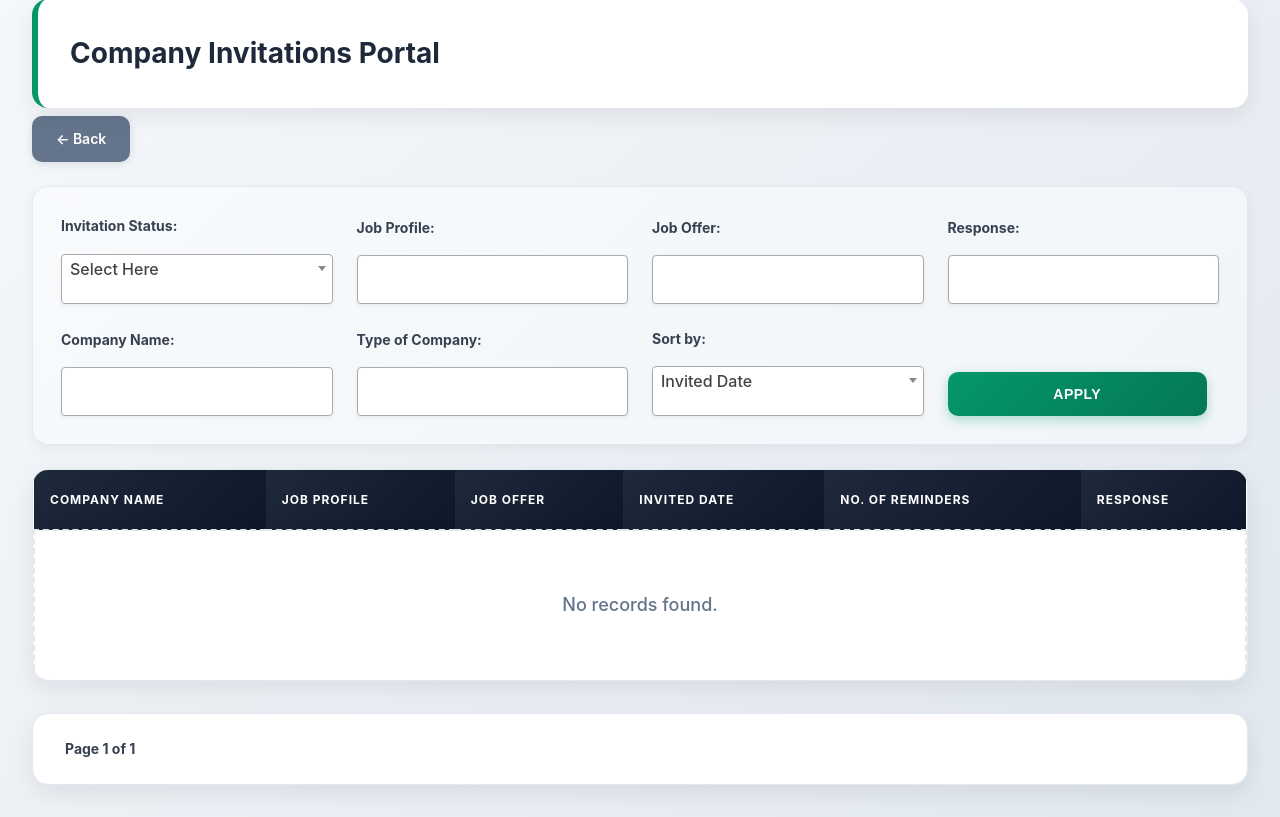
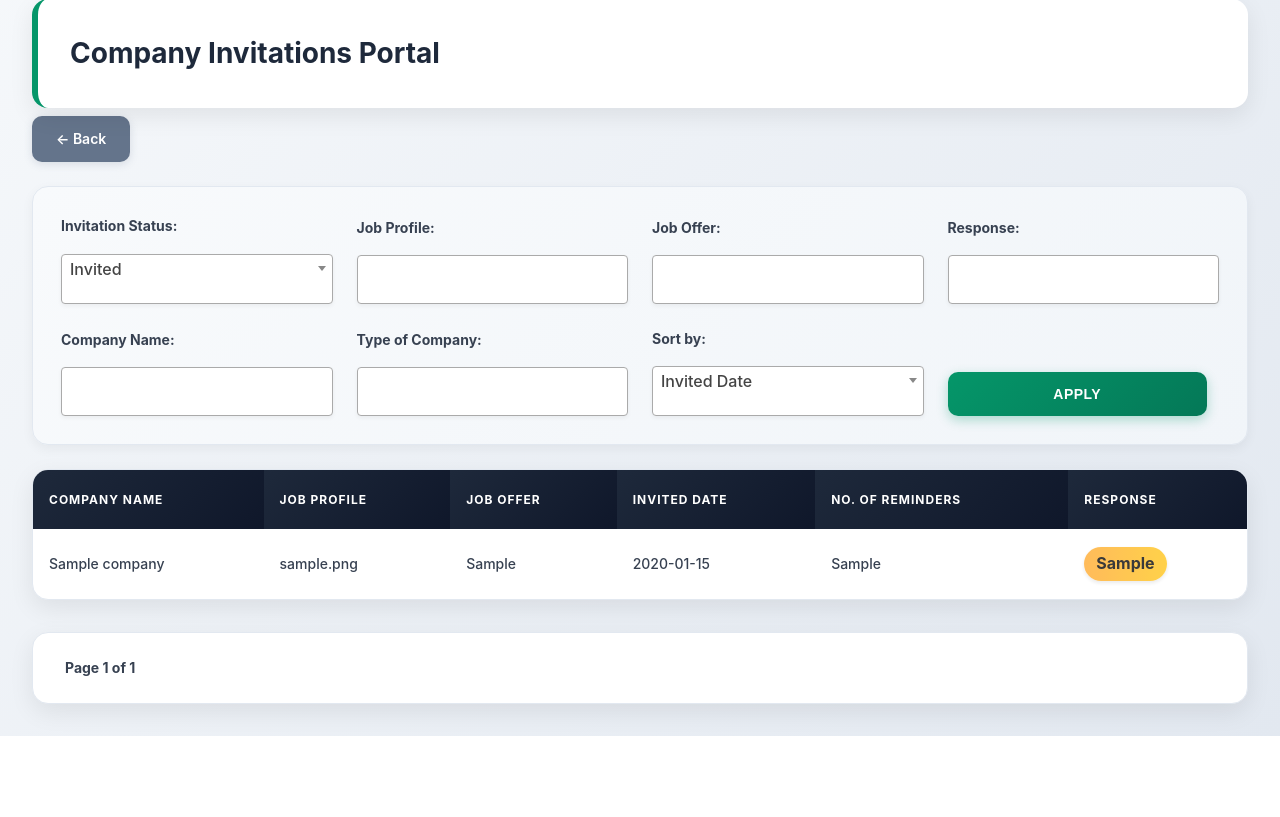
Before and after one commit to helloworldcoderr2025/InternshipV2, a Django app: page /invitations/ in a window 1280 px wide. Shown: the part 313-1130 px from the top of the page. After the commit the page ends 1049 px from the top, so only its background shows below. Run offline with Django 5.2, Linux system fonts and the light colour scheme; tables that the repository leaves empty hold one stand-in row (values such as "Sample post"); some libraries are stand-ins or nearby versions.

Commit message:
Changes in JobProfiles database schema

```diff
--- a/CompanySide/templates/company_invitations_portal.html
+++ b/CompanySide/templates/company_invitations_portal.html
@@ -1,6 +1,7 @@
 {% extends 'T&P_Dashboard.html' %}
 {% load static %}
 {% block title %}Company Invitations Portal{% endblock title %}
+
 {% block css %}
 <link href="https://cdn.jsdelivr.net/npm/select2@4.1.0-rc.0/dist/css/select2.min.css" rel="stylesheet" />
 <script src="https://code.jquery.com/jquery-3.6.0.min.js"></script>
@@ -18,7 +19,6 @@
     <a href="{% url 'tpportal' %}" class="company-invitations-back-link">← Back</a>
 
     <form method="get" action="{% url 'company_invitations_portal' %}" class="company-invitations-filters">
-        <!-- Invitation Status -->
         <div class="company-invitations-filter-group">
             <label>Invitation Status:</label>
             <select name="invited_status" class="company-invitations-filter-select select2">
@@ -28,7 +28,6 @@
             </select>
         </div>
 
-        <!-- Filters -->
         <div class="company-invitations-filter-group">
             <label>Job Profile:</label>
             <select name="job_profile" class="company-invitations-filter-select select2" multiple>
@@ -103,9 +102,9 @@
                 </tr>
             </thead>
             <tbody>
+                {% if invited_status == 'invited' %}
                     {% for item in page_obj %}
-                    {% if invited_status == 'invited' %}
-                        {% for jp in item.company.companyjobprofiles.all %}
+                        {% for jp in item.company.companyjobprofiles_set.all %}
                             <tr>
                                 <td>{{ item.company.name }}</td>
                                 <td>{{ jp.job_profile }}</td>
@@ -123,8 +122,12 @@
                                 </td>
                             </tr>
                         {% endfor %}
+                    {% empty %}
+                        <tr><td colspan="6" class="no-data">No records found.</td></tr>
+                    {% endfor %}
                 {% elif invited_status == 'not_invited' %}
-                        {% for jp in item.companyjobprofiles.all %}
+                    {% for item in page_obj %}
+                        {% for jp in item.companyjobprofiles_set.all %}
                             <tr class="not-invited-row">
                                 <td>{{ item.name }}</td>
                                 <td>{{ jp.job_profile }}</td>
@@ -132,13 +135,13 @@
                                 <td colspan="3" style="text-align: center;"><span style="color: red;">Not Invited</span></td>
                             </tr>
                         {% endfor %}
-                    {% endif %}
                     {% empty %}
                         <tr><td colspan="6" class="no-data">No records found.</td></tr>
                     {% endfor %}
+                {% else %}
+                    <tr><td colspan="6" class="no-data">Please select invitation status.</td></tr>
+                {% endif %}
             </tbody>
-
-
         </table>
     </div>
 
--- a/CompanySide/views.py
+++ b/CompanySide/views.py
@@ -464,6 +464,9 @@ def company_data_portal(request):
 
 def company_invitations_portal(request):
     invited_status = request.GET.get('invited_status', '')
+    if invited_status not in ['invited', 'not_invited']:
+        invited_status = 'invited'  # default
+
     page_number = request.GET.get('page', 1)
     sort_by = request.GET.get('sort_by', 'invited_date')
 
@@ -485,11 +488,10 @@ def company_invitations_portal(request):
     }
 
     data = []
-    data_type = None
 
     if invited_status == 'invited':
         qs = CompanyInvitations.objects.select_related('company') \
-            .prefetch_related('company__companyjobprofiles')
+            .prefetch_related('company__companyjobprofiles_set')
 
         if filter_profile:
             qs = qs.filter(company__companyjobprofiles__job_profile__in=filter_profile)
@@ -509,7 +511,7 @@ def company_invitations_portal(request):
         invited_company_ids = CompanyInvitations.objects.values_list('company_id', flat=True)
 
         qs = Company.objects.exclude(id__in=invited_company_ids) \
-            .prefetch_related('companyjobprofiles')
+            .prefetch_related('companyjobprofiles_set')
 
         if filter_name:
             qs = qs.filter(name__in=filter_name)
@@ -533,8 +535,6 @@ def company_invitations_portal(request):
     company_names = Company.objects.values_list('name', flat=True).distinct()
     company_types = CompanyJobprofiles.objects.values_list('type_of_company', flat=True).distinct()
 
-    for item in page_obj:
-        print(item)
     return render(request, 'company_invitations_portal.html', {
         'page_obj': page_obj,
         'invited_status': invited_status,
--- a/MainInterface/models.py
+++ b/MainInterface/models.py
@@ -93,7 +93,7 @@ class CompanyInvitations(models.Model):
 
 
 class CompanyJobprofiles(models.Model):
-    company = models.OneToOneField(Company, models.DO_NOTHING, primary_key=True)  # The composite primary key (company_id, job_profile, job_offer) found, that is not supported. The first column is selected.
+    company = models.ForeignKey(Company, models.DO_NOTHING)
     type_of_company = models.TextField()
     eligible_core_branch = models.TextField(blank=True, null=True)
     job_profile = models.TextField()
@@ -106,11 +106,11 @@ class CompanyJobprofiles(models.Model):
     hr_contact_email = models.TextField(blank=True, null=True)
     hr_contact_phno = models.TextField(blank=True, null=True)
     hr_contact_alternate = models.TextField(blank=True, null=True)
+    key = models.BigAutoField(primary_key=True)
 
     class Meta:
         managed = False
         db_table = 'company_jobprofiles'
-        unique_together = (('company', 'job_profile', 'job_offer'),)
 
 
 class CseDepartment(models.Model):
```
Lines whose indentation alone changed are shown as unchanged.
